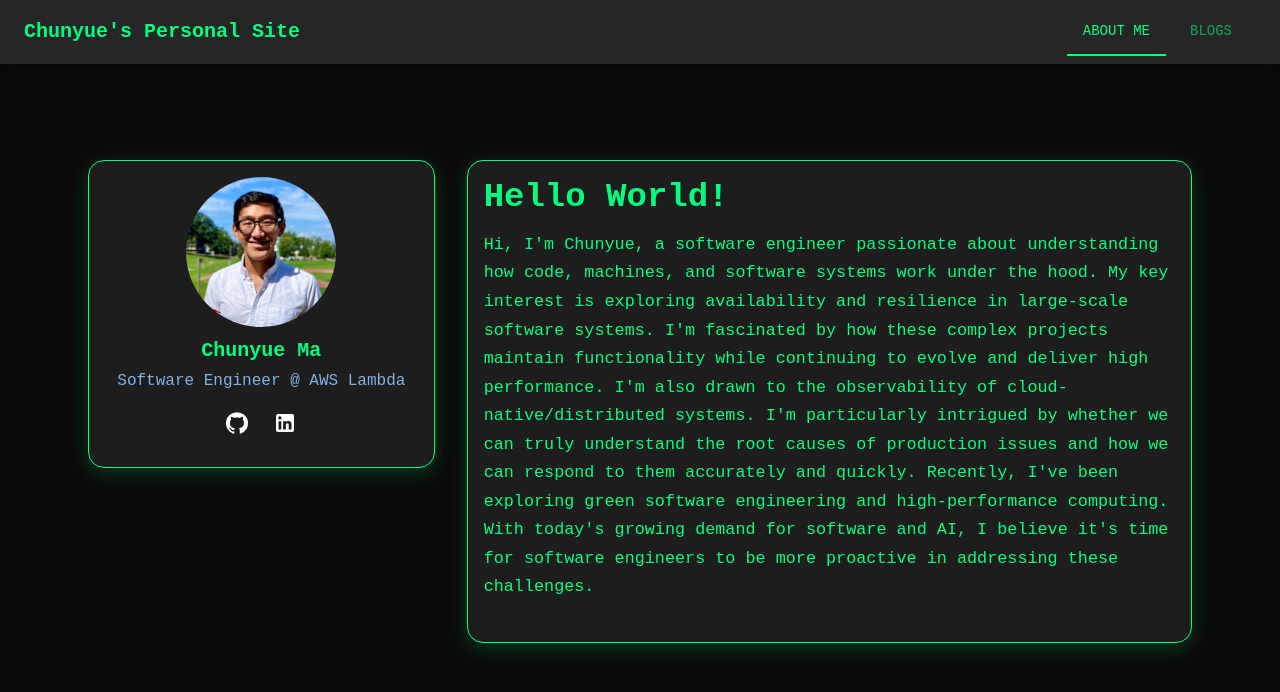
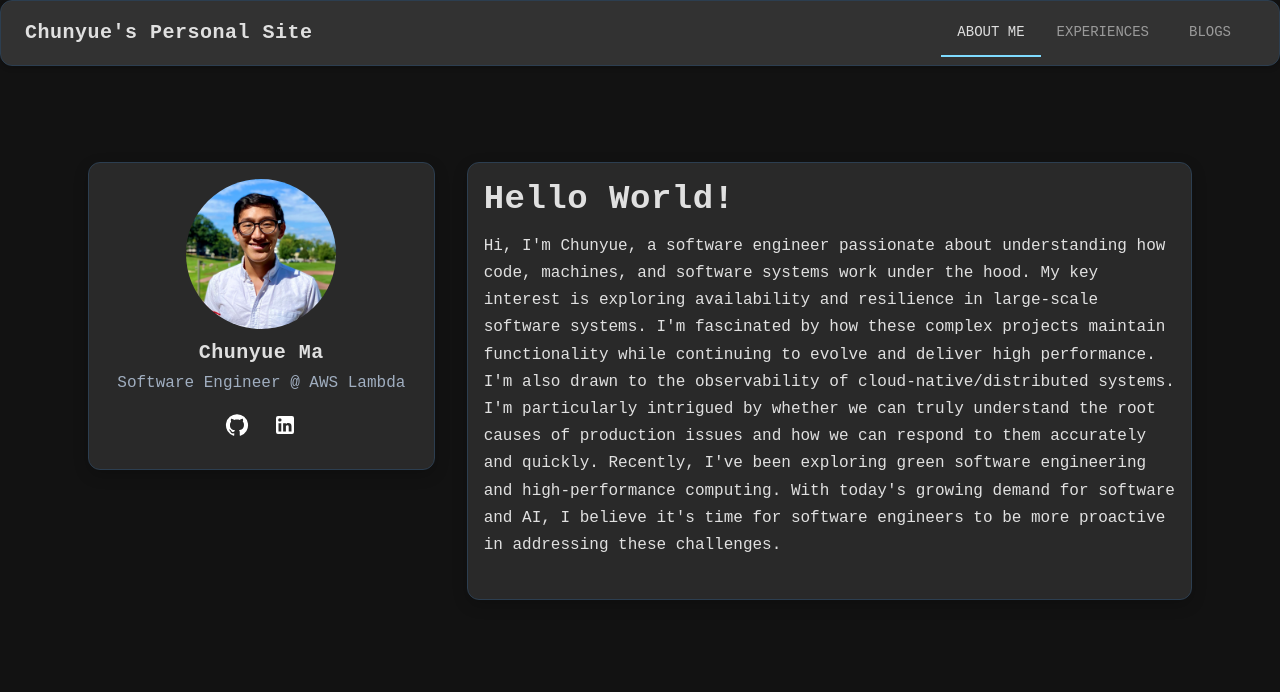
Before and after one commit to chunyuema/chunyuema.github.io, a React (Create React App) app: page / in a window 1280 px wide. Shown: the top 692 px of the page. Built offline with nearby package versions, Linux system fonts and the light colour scheme.

Commit message:
add employment history section #30

```diff
--- a/src/App.tsx
+++ b/src/App.tsx
@@ -3,6 +3,7 @@ import React from "react";
 import Layout from "./components/layout/Layout";
 import AboutMe from "./components/screen/AboutMeScreen";
 import BlogPage from "./components/screen/BlogScreen";
+import EmploymentHistory from "./components/screen/EmploymentHistory";
 
 function App() {
   return (
@@ -10,6 +11,7 @@ function App() {
       children={{
         aboutMe: <AboutMe />,
         blogs: <BlogPage />,
+        employmentHistory: <EmploymentHistory />,
       }}
     />
   );
--- /dev/null
+++ b/src/components/EmploymentEntry.tsx
@@ -0,0 +1,78 @@
+export interface EmploymentEntry {
+  company: string;
+  position: string;
+  location: string;
+  dateRange: string;
+  descriptionPoints: string[];
+  logoUrl?: string;
+}
+
+export const employmentHistoryData: EmploymentEntry[] = [
+  {
+    company: "Amazon Web Services",
+    position: "Software Engineer II",
+    location: "Dublin, Ireland",
+    dateRange: "Sep 2024 – Present",
+    descriptionPoints: [
+      "Designed Function API and CloudFormation support of Lambda Managed Instance (Re:Invent 2025), defining architectural details involving 4 microservices; Coordinated code implementation, infrastructure build, and test-driven feature release",
+      "Led the rollout of Lambda CRUD-L APIs migration from a monolithic API layer into a microservice, building and automating multi-region infrastructure including VPC peering, DNS delegation, and cross-account resource access in 10+ AWS regions",
+      "Designed zonal monitoring strategy, improved service scaling, and implemented graceful service shutdown sequences, managing 10+ full CI/CD pipelines for service and infrastructure deployments across AWS global regions",
+      "Initiated the Lambda Control Plane (CP) knowledge transfer from Seattle to Dublin, creating 20+ in-depth technical documents for training; onboarded 7 SDEs to establish the Dublin-based function control plane team; led sprint planning and daily standups",
+    ],
+  },
+  {
+    company: "Amazon Web Services",
+    position: "Software Engineer I",
+    location: "Seattle, USA",
+    dateRange: "Sep 2022 – Aug 2024",
+    descriptionPoints: [
+      "Owned the design and implementation of recursive loop detection APIs and CloudFormation support; coordinated testing and release with 5 SDEs and product management team, saving Lambda from annual customer reimbursement by $1–3 million",
+      "Implemented function API and CloudFormation support for the IPv6 network protocol, enhancing global protocol compatibility",
+      "Led compliance implementation of confused deputy security campaigns and produced risk analysis reports for internal teams",
+      "Improved the regional availability of CreateFunction API (99.99% to 99.999%) by root causing IAM propagation delays",
+    ],
+  },
+  {
+    company: "Microsoft Azure",
+    position: "Software Engineer Intern (Site Reliability Engineering)",
+    location: "Seattle, USA",
+    dateRange: "Jun 2022 – Aug 2022",
+    descriptionPoints: [
+      "Redesigned and implemented a deployment status dashboard of Azure Resource Manager (ARM) using React and .NET",
+      "Optimized the frontend code to improve the dashboard responsiveness and reduced load on the backend APIs",
+      "Reduced dashboard access time by 50% for on-call engineers through Azure Key Vault integration for authentication process",
+    ],
+  },
+  {
+    company: "Jina AI",
+    position: "Software Engineer Intern (DevOps Engineering)",
+    location: "Berlin, Germany",
+    dateRange: "Jan 2022 – May 2022",
+    descriptionPoints: [
+      "Implemented unit and integration tests; created and maintained a CI/CD pipeline for Jina Cloud (JCloud) using GitHub Actions",
+      "Used AWS CloudWatch for production metrics and logging; deployed Lambda and AWS SES for deployment status notifications",
+    ],
+  },
+  {
+    company: "Privacy Tech Lab",
+    position: "Research Software Engineer",
+    location: "Connecticut, USA",
+    dateRange: "Jun 2021 – Jan 2022",
+    descriptionPoints: [
+      "Publication: Designing a Graphic User Interface for Global Privacy Control (DOI:10.56553/poppets-2024-0015)",
+      "Developed a browser extension that attaches Do Not Track (DNT) signals to outgoing HTTP requests initiated from the browser",
+      "Designed and implemented APIs to perform user registration, gather and store privacy choice decision data into Google Firestore",
+      "Architected and implemented A/B testing to study user online privacy behaviors interacting with six different user interfaces",
+    ],
+  },
+  {
+    company: "Wesleyan Computational Biochemistry Lab",
+    position: "Research Software Engineer",
+    location: "Connecticut, USA",
+    dateRange: "May 2020 – Jun 2021",
+    descriptionPoints: [
+      "Publication: Mutagenic Activation of GPX4: Approaches in Rational Design of Allosteric Drugs (DOI 10.1021/acsomega.2c01289)",
+      "Automated batch protein molecular dynamics simulations using bash scripts, applying Markov State Model for data analysis",
+    ],
+  },
+];
--- a/src/components/layout/Layout.tsx
+++ b/src/components/layout/Layout.tsx
@@ -21,6 +21,7 @@ interface LayoutProps {
   children?: {
     aboutMe: ReactNode;
     blogs: ReactNode;
+    employmentHistory: ReactNode;
   };
 }
 
@@ -81,6 +82,7 @@ const Layout: React.FC<LayoutProps> = ({ children }) => {
               indicatorColor="secondary"
             >
               <Tab label="About Me" value="aboutMe" />
+              <Tab label="Experiences" value="experiences" />
               <Tab label="Blogs" value="blogs" />
             </Tabs>
           )}
@@ -90,6 +92,7 @@ const Layout: React.FC<LayoutProps> = ({ children }) => {
       <Container sx={{ py: 4 }}>
         {activeTab === "aboutMe" && children?.aboutMe}
         {activeTab === "blogs" && children?.blogs}
+        {activeTab === "experiences" && children?.employmentHistory}
       </Container>
     </div>
   );
--- /dev/null
+++ b/src/components/screen/EmploymentHistory.tsx
@@ -0,0 +1,85 @@
+import React from "react";
+import {
+  Container,
+  Typography,
+  Box,
+  Paper,
+  List,
+  ListItem,
+  ListItemText,
+  useTheme,
+  useMediaQuery,
+} from "@mui/material";
+
+import { EmploymentEntry, employmentHistoryData } from "../EmploymentEntry";
+
+const EmploymentHistory: React.FC = () => {
+  const theme = useTheme();
+  const isMobile = useMediaQuery(theme.breakpoints.down("md"));
+
+  const handleCardClick = (job: EmploymentEntry) => {
+    // Optional: open link
+    // if (job.link) window.open(job.link, "_blank");
+  };
+
+  const cardStyles = {
+    p: theme.spacing(theme.custom.timeline.cardPadding),
+    maxWidth: theme.custom.timeline.cardMaxWidth,
+    width: "100%",
+    bgcolor: "background.paper",
+    borderRadius: 2,
+    transition: "transform 0.2s, box-shadow 0.2s",
+    "&:hover": {
+      transform: theme.custom.timeline.cardHover.transform,
+      boxShadow: theme.custom.timeline.cardHover.boxShadow,
+    },
+    cursor: "pointer",
+  };
+
+  return (
+    <Container sx={{ py: 8 }}>
+      <Typography variant="h4" mb={6} color="primary">
+        Employment History
+      </Typography>
+
+      <Box>
+        {employmentHistoryData.map((job, index) => (
+          <Box key={index} sx={{ mb: 6 }}>
+            <Paper
+              elevation={3}
+              onClick={() => handleCardClick(job)}
+              sx={cardStyles}
+            >
+              <Typography
+                variant="h6"
+                color="primary"
+                fontWeight="bold"
+                gutterBottom
+              >
+                {job.company} | {job.position}
+              </Typography>
+
+              <Typography
+                variant="subtitle2"
+                color="text.secondary"
+                gutterBottom
+              >
+                {job.location} — {job.dateRange}
+              </Typography>
+
+              <List dense>
+                {job.descriptionPoints.map((point, i) => (
+                  <ListItem key={i} sx={{ display: "list-item", pl: 2 }}>
+                    <ListItemText primary={point} />
+                  </ListItem>
+                ))}
+              </List>
+            </Paper>
+          </Box>
+        ))}
+      </Box>
+    </Container>
+  );
+};
+
+export default EmploymentHistory;
--- a/src/theme.tsx
+++ b/src/theme.tsx
@@ -1,49 +1,126 @@
-// src/theme.ts
 import { createTheme } from "@mui/material/styles";
+
+declare module "@mui/material/styles" {
+  interface Theme {
+    custom: {
+      timeline: {
+        lineWidth: number;
+        dotSize: number;
+        cardPadding: number;
+        cardShadow?: string;
+        dotShadow: string;
+        timelineLeft: number;
+        timelineLeftMobile: number;
+        cardMaxWidth: number;
+        cardHover: { transform: string; boxShadow: string };
+      };
+    };
+  }
+
+  interface ThemeOptions {
+    custom?: {
+      timeline?: {
+        lineWidth?: number;
+        dotSize?: number;
+        cardPadding?: number;
+        cardShadow?: string;
+        dotShadow?: string;
+        timelineLeft?: number;
+        timelineLeftMobile?: number;
+        cardMaxWidth?: number;
+        cardHover?: { transform: string; boxShadow: string };
+      };
+    };
+  }
+}
 
 const theme = createTheme({
   palette: {
     mode: "dark",
-    primary: { main: "#00ff7f" }, // neon green
-    background: {
-      default: "#0a0a0a",
-      paper: "#111",
-    },
-    text: {
-      primary: "#00ff7f",
-      secondary: "#80B3E6",
-    },
+    primary: { main: "#7FDBFF" }, // soft cyan
+    secondary: { main: "#A0AEC0" }, // muted gray-blue
+    background: { default: "#121212", paper: "#1E1E1E" },
+    text: { primary: "#E0E0E0", secondary: "#A0AEC0" },
   },
   typography: {
     fontFamily: "'JetBrains Mono', monospace",
-    h4: { fontWeight: 700 },
-    h6: { fontWeight: 700 },
-    body1: { fontSize: "1.05rem", lineHeight: 1.7 },
+    h4: { fontWeight: 700, letterSpacing: "0.5px" },
+    h6: { fontWeight: 700, letterSpacing: "0.5px" },
+    body1: { fontSize: "1rem", lineHeight: 1.7 },
+    body2: { fontSize: "0.95rem", lineHeight: 1.6 },
+    subtitle1: { color: "#A0AEC0" },
+    subtitle2: { color: "#A0AEC0" },
   },
   components: {
-    MuiCard: {
+    MuiPaper: {
       styleOverrides: {
         root: {
-          borderRadius: 16,
-          border: "1px solid #00ff7f",
-          backgroundColor: "#111",
-          boxShadow: "0 5px 20px rgba(0, 255, 127, 0.2)",
+          borderRadius: 12,
+          border: "1px solid #2C3E50", // subtle border
+          backgroundColor: "#1E1E1E",
+          boxShadow: "0 5px 15px rgba(0,0,0,0.2)",
+          transition: "transform 0.2s, box-shadow 0.2s",
+          // "&:hover": {
+          //   transform: "translateY(-4px)",
+          //   boxShadow: "0 8px 20px rgba(0,0,0,0.3)",
+          // },
         },
       },
     },
     MuiButton: {
       styleOverrides: {
-        root: { textTransform: "none" },
+        root: {
+          textTransform: "none",
+          fontFamily: "'JetBrains Mono', monospace",
+          borderRadius: 8,
+          border: "1px solid #7FDBFF",
+          color: "#7FDBFF",
+          "&:hover": {
+            backgroundColor: "rgba(127,219,255,0.1)",
+          },
+        },
       },
     },
     MuiAppBar: {
       styleOverrides: {
-        root: { backgroundColor: "#111" },
+        root: {
+          backgroundColor: "#1E1E1E",
+          boxShadow: "0 2px 5px rgba(0,0,0,0.2)",
+        },
       },
     },
     MuiTabs: {
       styleOverrides: {
-        indicator: { backgroundColor: "#00ff7f" },
+        indicator: {
+          backgroundColor: "#7FDBFF",
+        },
+      },
+    },
+    MuiListItemText: {
+      styleOverrides: {
+        primary: {
+          fontFamily: "'JetBrains Mono', monospace",
+          color: "#E0E0E0",
+        },
+        secondary: {
+          fontFamily: "'JetBrains Mono', monospace",
+          color: "#A0AEC0",
+        },
+      },
+    },
+  },
+
+  custom: {
+    timeline: {
+      lineWidth: 4,
+      dotSize: 16,
+      cardPadding: 3,
+      timelineLeft: 80,
+      timelineLeftMobile: 40,
+      dotShadow: "0 0 10px rgba(127,219,255,0.3)",
+      cardHover: {
+        transform: "translateY(-4px)",
+        boxShadow: "0 8px 20px rgba(0,0,0,0.3)",
       },
     },
   },
```
Also changed, not shown: src/components/AppBar.tsx (+23 -11 lines).
